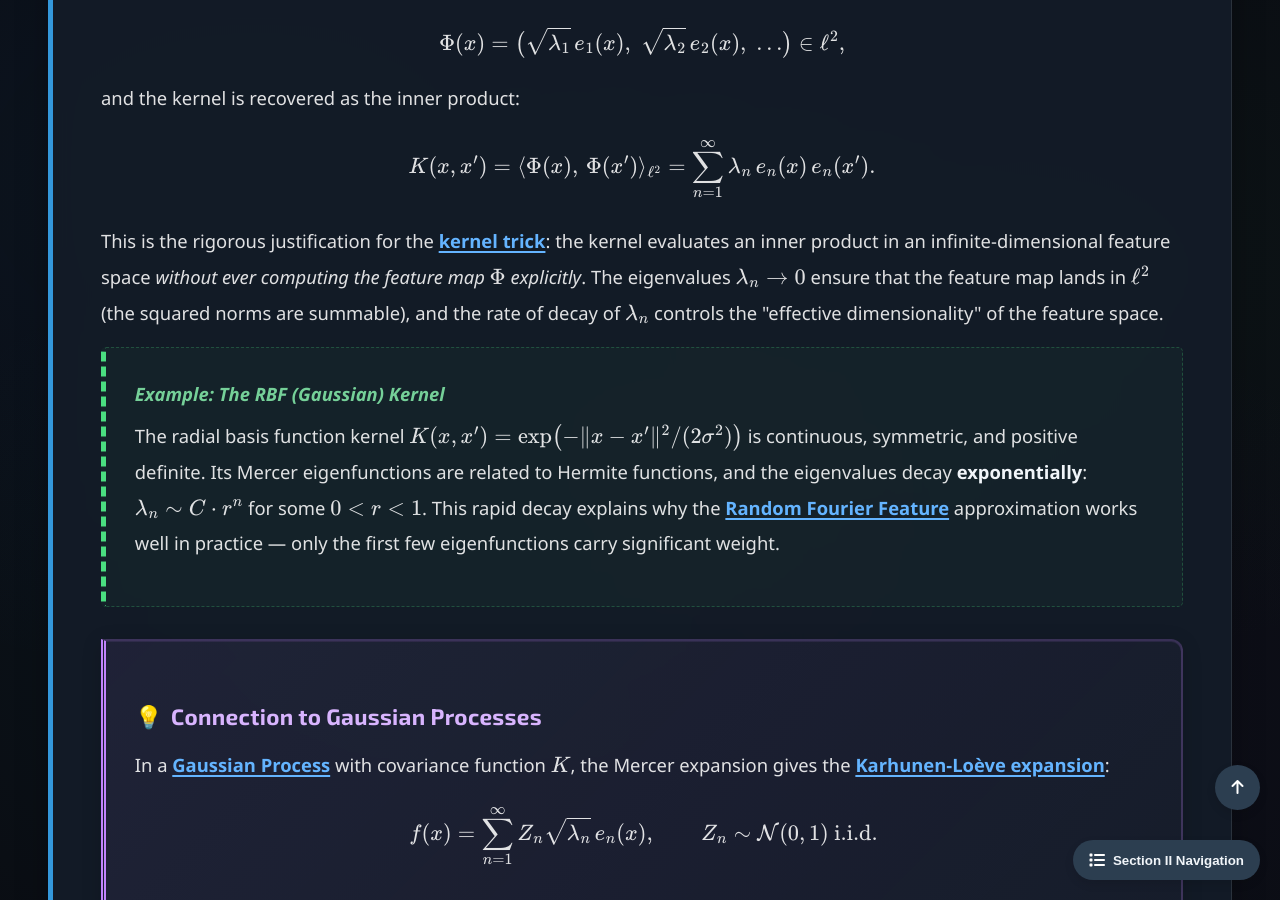
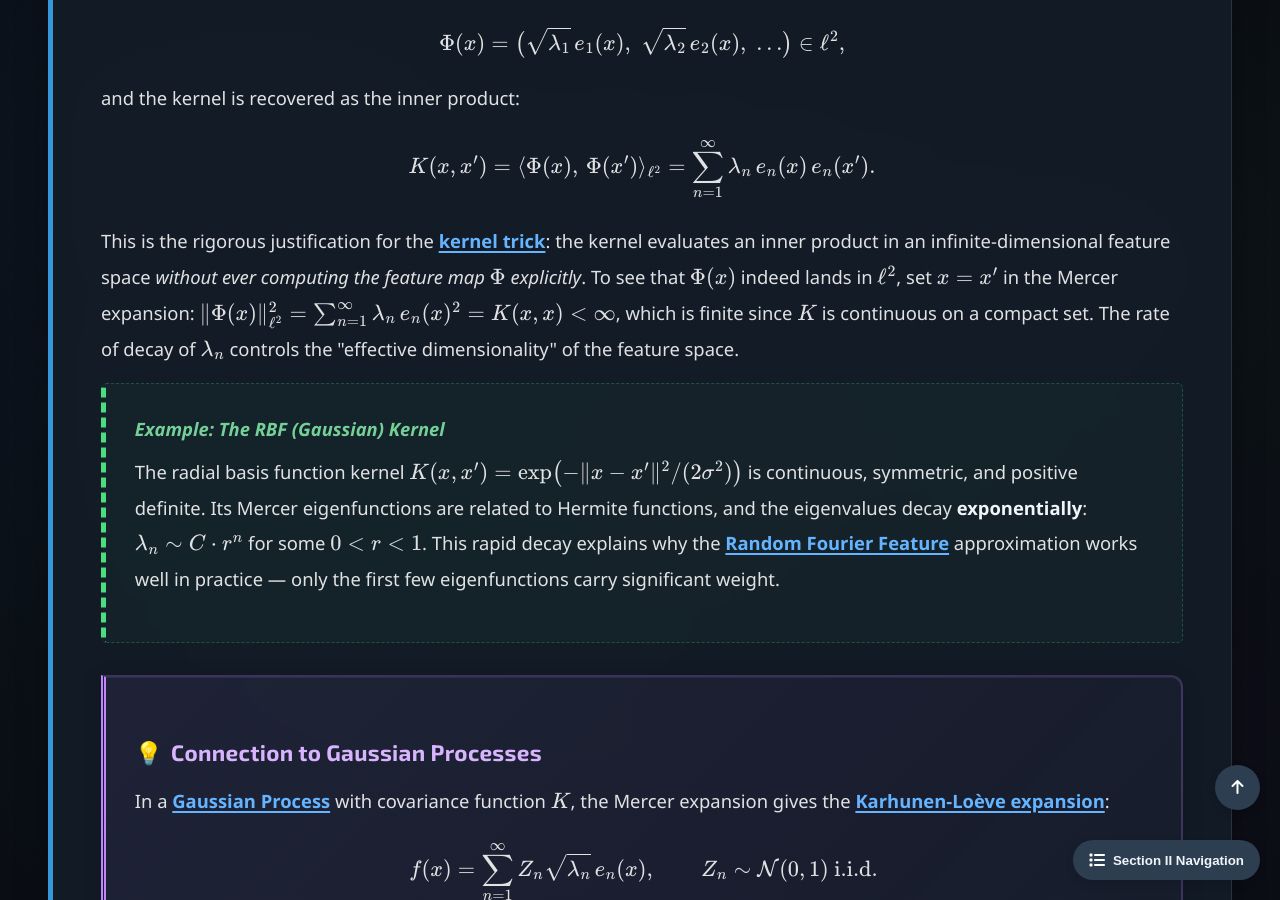
Before and after one commit to Yusukey01/yusukey01.github.io, a Jekyll site: the page built from Mathematics/Calculus/rkhs.html, in a window 1280 px wide and 900 px high, scrolled down 5372 px. Built offline with Jekyll 4.4.1, drawn with Linux system fonts in a browser that asks for light colours.

Commit message:
refined explanations

```diff
--- a/Mathematics/Calculus/rkhs.html
+++ b/Mathematics/Calculus/rkhs.html
@@ -273,9 +273,10 @@ uses_python: false
                     <a href="../Machine_learning/intro_classification.html#kernel"><strong>kernel trick</strong></a>:
                     the kernel evaluates an inner product in an infinite-dimensional feature space
                     <em>without ever computing the feature map \(\Phi\) explicitly</em>.
-                    The eigenvalues \(\lambda_n \to 0\) ensure that the feature map lands in \(\ell^2\)
-                    (the squared norms are summable), and the rate of decay of \(\lambda_n\) controls the
-                    "effective dimensionality" of the feature space.
+                    To see that \(\Phi(x)\) indeed lands in \(\ell^2\), set \(x = x'\) in the Mercer expansion:
+                    \(\|\Phi(x)\|_{\ell^2}^2 = \sum_{n=1}^{\infty} \lambda_n\, e_n(x)^2 = K(x, x) < \infty\),
+                    which is finite since \(K\) is continuous on a compact set.
+                    The rate of decay of \(\lambda_n\) controls the "effective dimensionality" of the feature space.
                 </p>
 
                 <div class="proof">
```
